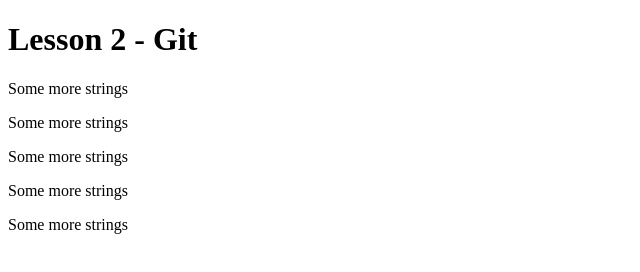
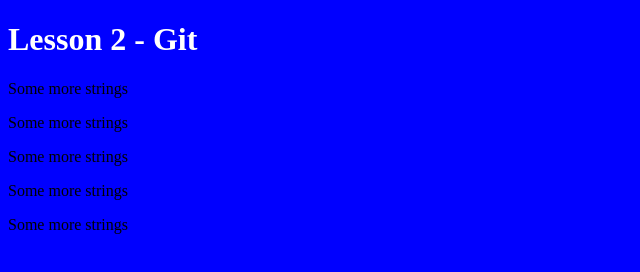
Before and after one commit to Dorogonovvv/test-site, a plain HTML site: page index.html in a window 1280 px wide. Shown: the whole page, without its empty margins (0-640 px from the left). Drawn offline with Linux system fonts and the light colour scheme.

Commit message:
new blue background

```diff
--- a/css/style.css
+++ b/css/style.css
@@ -0,0 +1,9 @@
+body {
+
+	background:blue;
+
+}
+
+h1 {
+	color:white;
+}
--- a/index.html
+++ b/index.html
@@ -3,7 +3,7 @@
 <head>
 	<meta charset="UTF-8">
 	<title>Document</title>
-	<link rel="css/style.css" type="text/css">
+	<link href="css/style.css" rel="stylesheet" />
 </head>
 <body>
 	<h1>Lesson 2 - Git</h1>
```
